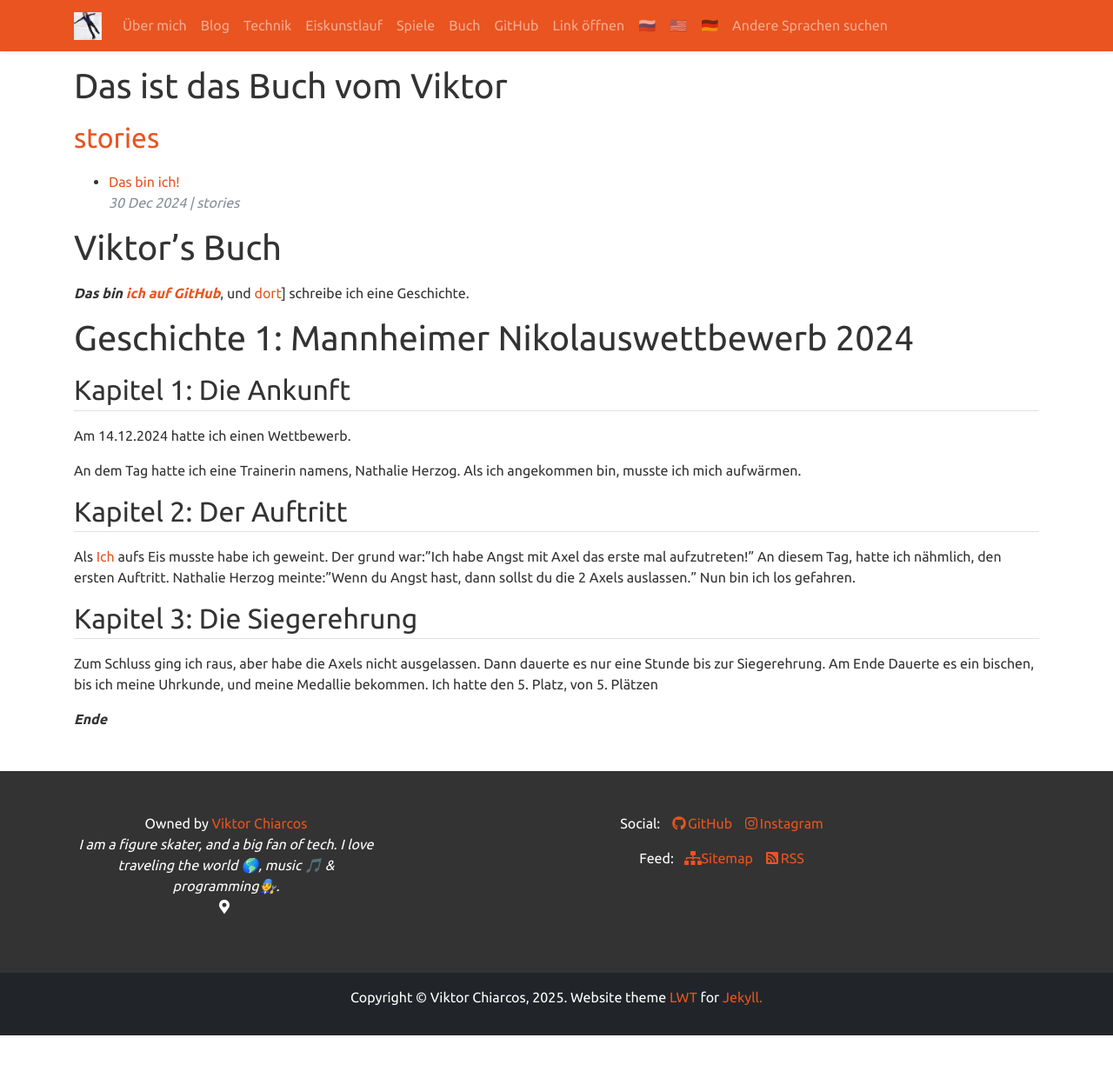
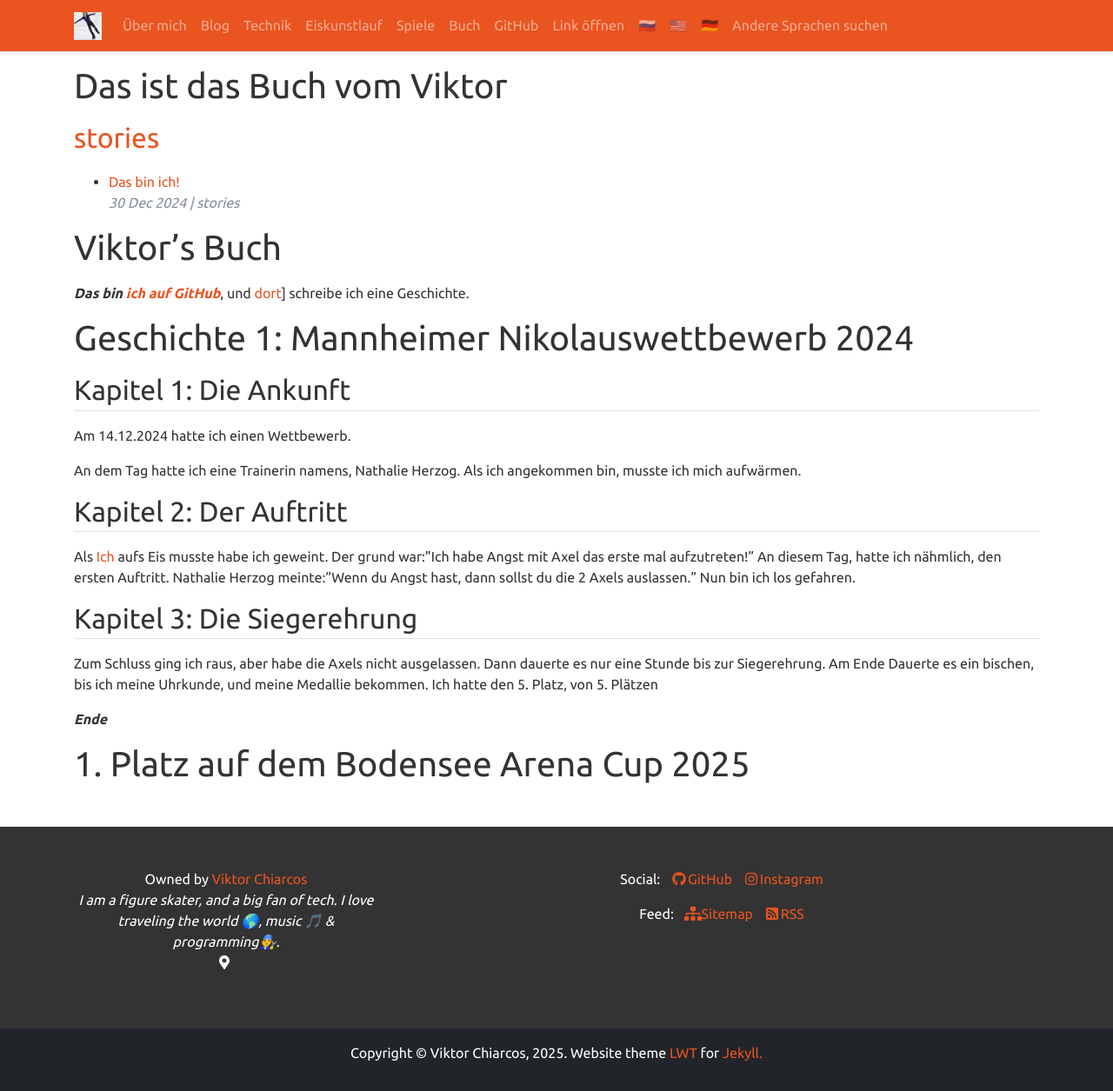
Before and after one commit to viktor-chiarcos/viktor-chiarcos.github.io, a Jekyll site: the page built from _pages/buch.md, in a window 1280 px wide. Shown: the whole page at 87% size. Built offline with Jekyll 4.4.1, drawn with Linux system fonts in a browser that asks for light colours; before the commit the page ends 1191 px from its top, so only the background shows below that.

Commit message:
Update book.md

```diff
--- a/_pages/buch.md
+++ b/_pages/buch.md
@@ -30,9 +30,12 @@ Nun bin ich los gefahren.
 
 ## Kapitel 3: Die Siegerehrung
 
+
 Zum Schluss ging ich raus, aber habe die Axels nicht ausgelassen.
 Dann dauerte es nur eine Stunde bis zur Siegerehrung.
 Am Ende Dauerte es ein bischen, bis ich meine Uhrkunde, und meine Medallie bekommen.
 Ich hatte den 5. Platz, von 5. Plätzen
 
 ***Ende***
+
+# 1. Platz auf dem Bodensee Arena Cup 2025
```
